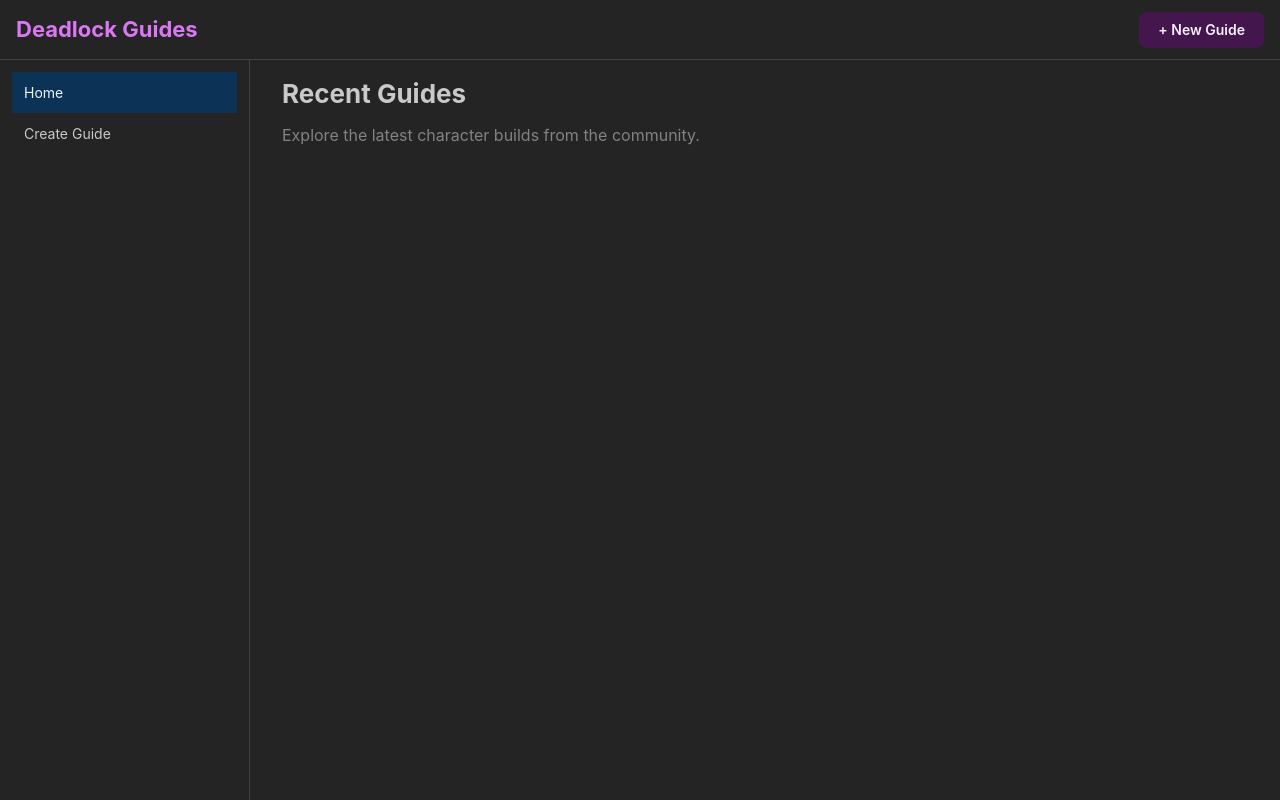
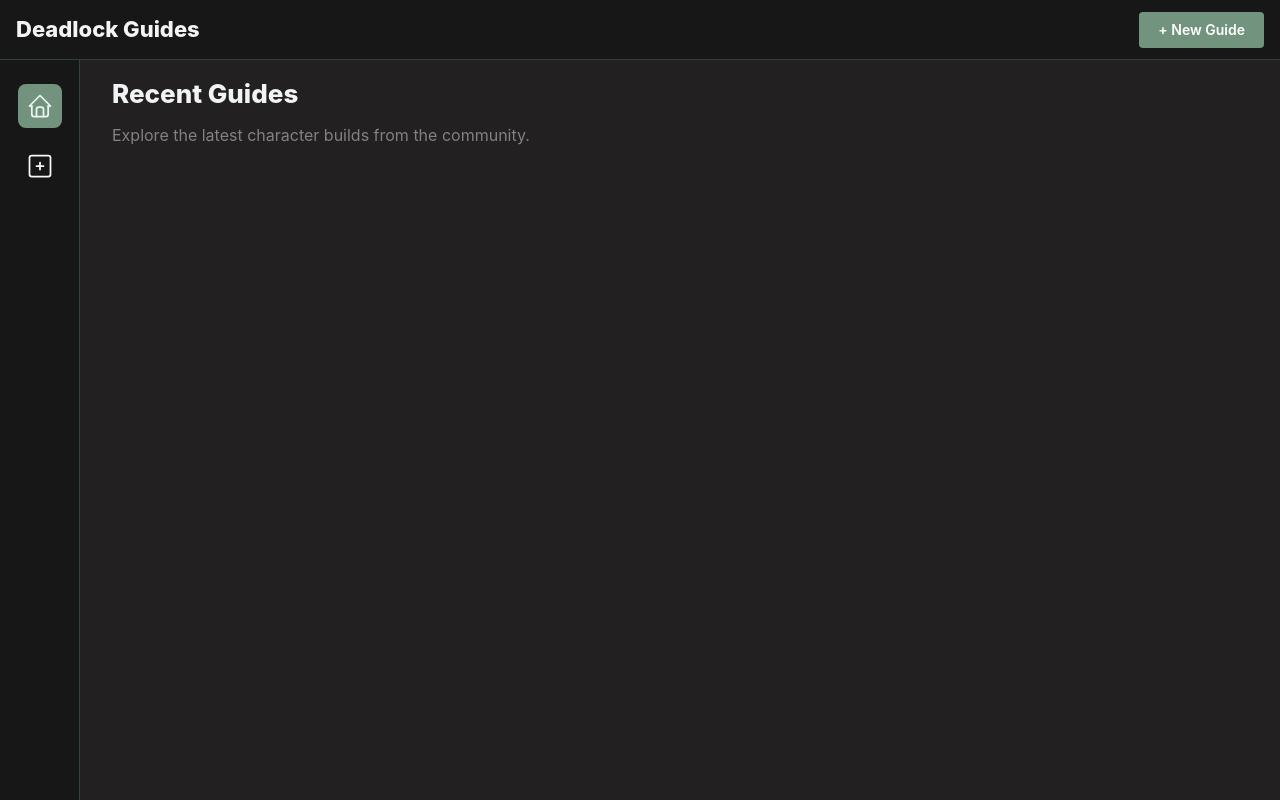
Before and after one commit to Sordot/deadlock-guides, a React (Vite) app: page / in a window 1280 px wide. Built offline with nearby package versions, Linux system fonts and the light colour scheme.

Commit message:
theme update

```diff
--- a/package.json
+++ b/package.json
@@ -12,6 +12,7 @@
   "dependencies": {
     "@mantine/core": "^9.0.0",
     "@mantine/hooks": "^9.0.0",
+    "@tabler/icons-react": "^3.41.1",
     "react": "^19.2.4",
     "react-dom": "^19.2.4",
     "react-router-dom": "^7.14.0"
--- a/src/layouts/MainLayout.tsx
+++ b/src/layouts/MainLayout.tsx
@@ -1,52 +1,84 @@
-import { AppShell, Burger, Group, Title, NavLink, Button } from '@mantine/core';
+import { AppShell, Burger, Group, Title, Button, Tooltip, ActionIcon, Stack } from '@mantine/core';
 import { useDisclosure } from '@mantine/hooks';
 import { Outlet, NavLink as RouterLink, useLocation } from 'react-router-dom';
+import { IconHome, IconSquarePlus } from '@tabler/icons-react';
 
 export function MainLayout() {
-  // useDisclosure manages the open/closed state of the mobile sidebar
     const [opened, { toggle }] = useDisclosure();
-  // We use this to highlight the active link in the sidebar
     const location = useLocation();
 
     return (
         <AppShell
             header={{ height: 60 }}
-      navbar={{ width: 250, breakpoint: 'sm', collapsed: { mobile: !opened } }}
+            //Sidebar styles to be "icon only"
+            navbar={{ width: 80, breakpoint: 'sm', collapsed: { mobile: !opened } }}
             padding="md"
         >
             <AppShell.Header>
                 <Group h="100%" px="md" justify="space-between">
                     <Group>
                         <Burger opened={opened} onClick={toggle} hiddenFrom="sm" size="sm" />
-            <Title order={3} c="grape">Deadlock Guides</Title>
+                        <Title order={3}>Deadlock Guides</Title>
                     </Group>
 
-          <Button component={RouterLink} to="/create" variant="light" color="grape">
+                    <Button component={RouterLink} to="/create" color="green">
                         + New Guide
                     </Button>
                 </Group>
             </AppShell.Header>
 
             <AppShell.Navbar p="sm">
-        <NavLink
+                {/* Stack centers the icons vertically and horizontally */}
+                <Stack align="center" gap="md" mt="sm">
+
+                    <Tooltip label="Home" position="right" withArrow>
+                        <ActionIcon
                             component={RouterLink}
                             to="/"
-          label="Home"
-          active={location.pathname === '/'}
-          onClick={toggle} // Closes sidebar on mobile after clicking
-        />
-        <NavLink
+                            //Conditional styling based on the current URL route
+                            variant={location.pathname === '/' ? 'light' : 'subtle'}
+                            color={location.pathname === '/' ? 'green.5' : 'gray'}
+                            size="xl"
+                            radius="md"
+                            onClick={toggle}
+                        >
+                            <IconHome size={28} stroke={1.5} />
+                        </ActionIcon>
+                    </Tooltip>
+
+                    <Tooltip label="Create Guide" position="right" withArrow>
+                        <ActionIcon
                             component={RouterLink}
                             to="/create"
-          label="Create Guide"
-          active={location.pathname === '/create'}
+                            variant={location.pathname === '/create' ? 'light' : 'subtle'}
+                            color={location.pathname === '/create' ? 'green.5' : 'gray'}
+                            size="xl"
+                            radius="md"
                             onClick={toggle}
-        />
-        {/* We can add filters like "By Hero" or "By Role" here later */}
+                        >
+                            <IconSquarePlus size={28} stroke={1.5} />
+                        </ActionIcon>
+                    </Tooltip>
+
+                    {/* placeholder route for heroes */}
+                    {/* <Tooltip label="Heroes" position="right" withArrow>
+                        <ActionIcon
+                            component={RouterLink}
+                            to="/heroes"
+                            variant={location.pathname === '/heroes' ? 'light' : 'subtle'}
+                            color={location.pathname === '/heroes' ? 'green' : 'gray'}
+                            size="xl"
+                            radius="md"
+                            onClick={toggle}
+                        >
+                            <IconSwords size={28} stroke={1.5} />
+                        </ActionIcon>
+                    </Tooltip> */}
+
+                </Stack>
             </AppShell.Navbar>
 
             <AppShell.Main>
-        {/* The Outlet is where Home.tsx or CreateGuide.tsx will be rendered */}
                 <Outlet />
             </AppShell.Main>
         </AppShell>
--- a/src/main.tsx
+++ b/src/main.tsx
@@ -6,9 +6,11 @@
 import '@mantine/core/styles.css';
 import { MantineProvider } from '@mantine/core';
 
+import { theme } from '../theme.ts';
+
 ReactDOM.createRoot(document.getElementById('root')!).render(
   <React.StrictMode>
-    <MantineProvider defaultColorScheme="dark">
+    <MantineProvider theme={theme} defaultColorScheme="dark">
       <App />
     </MantineProvider>
   </React.StrictMode>,
--- /dev/null
+++ b/theme.ts
@@ -0,0 +1,55 @@
+import { createTheme, type MantineColorsTuple } from '@mantine/core';
+
+// Crisp, readable white/grays. Frost White (#f1f3f5) is at index 2.
+const frostWhite: MantineColorsTuple = [
+  '#fdfdfd', '#f8f9fa', '#f1f3f5', '#e9ecef', '#dee2e6',
+  '#ced4da', '#adb5bd', '#868e96', '#495057', '#343a40'
+];
+
+// Primary Brand Color: Includes #72947f (Index 5), #3f5d4d (Index 8), #2f4442 (Index 9)
+const deadlockGreen: MantineColorsTuple = [
+  '#eef3f0', '#e0e8e3', '#c2d3c9', '#a2bcae', '#86a896',
+  '#72947f', '#5e7e6a', '#4c6857', '#3f5d4d', '#2f4442'
+];
+
+export const theme = createTheme({
+  colors: {
+    frost: frostWhite,
+    green: deadlockGreen,
+  },
+  primaryColor: 'green',
+  primaryShade: 5,
+  autoContrast: true,
+  defaultRadius: 'sm',
+
+  headings: {
+    fontWeight: '800',
+  },
+
+  components: {
+    AppShell: {
+      styles: {
+        main: { backgroundColor: '#222021' },
+        header: { backgroundColor: '#181718', borderBottom: '1px solid #2f4442' },
+        navbar: { backgroundColor: '#181718', borderRight: '1px solid #2f4442' },
+      }
+    },
+    Button: {
+      defaultProps: {
+        variant: 'filled',
+      }
+    },
+    Title: {
+      defaultProps: {
+        // Pointing directly to #f1f3f5 in our new array
+        c: 'frost.2'
+      }
+    },
+    Text: {
+      defaultProps: {
+        // A slightly darker gray from the frost array for highly readable paragraph text
+        c: 'frost.5'
+      }
+    }
+  }
+});
```
Also changed, not shown: 1 other file (tests, documents, lock files or other folders). Lines whose indentation alone changed are shown as unchanged.
